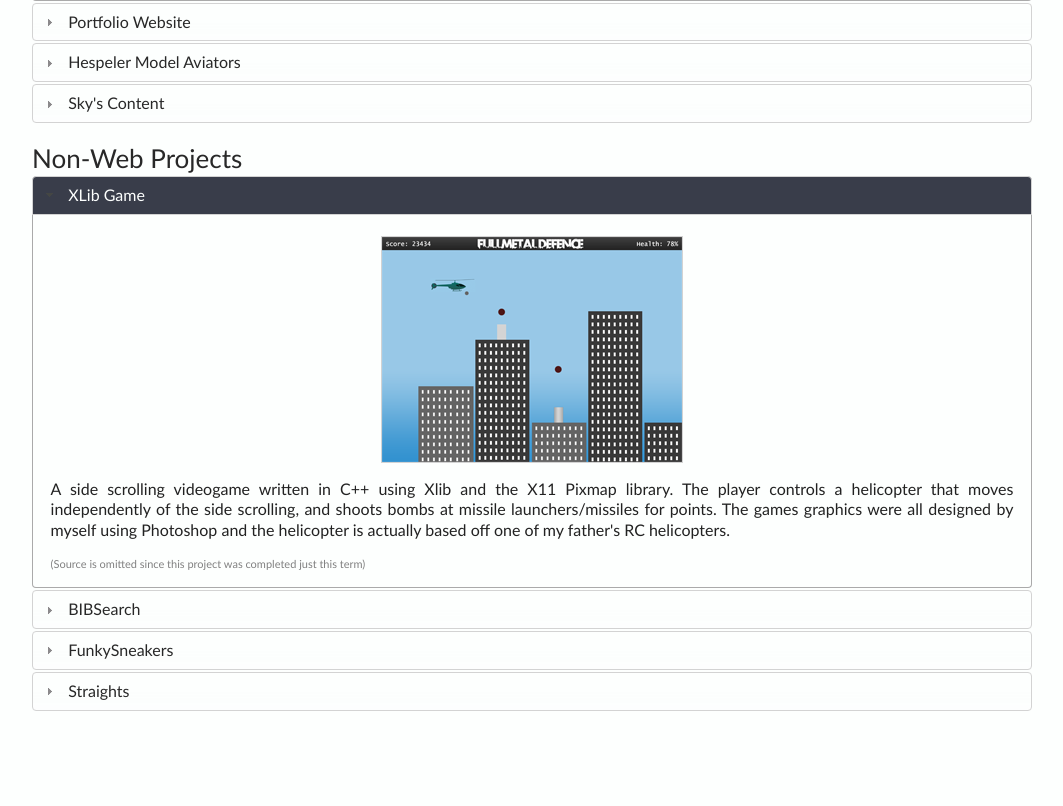
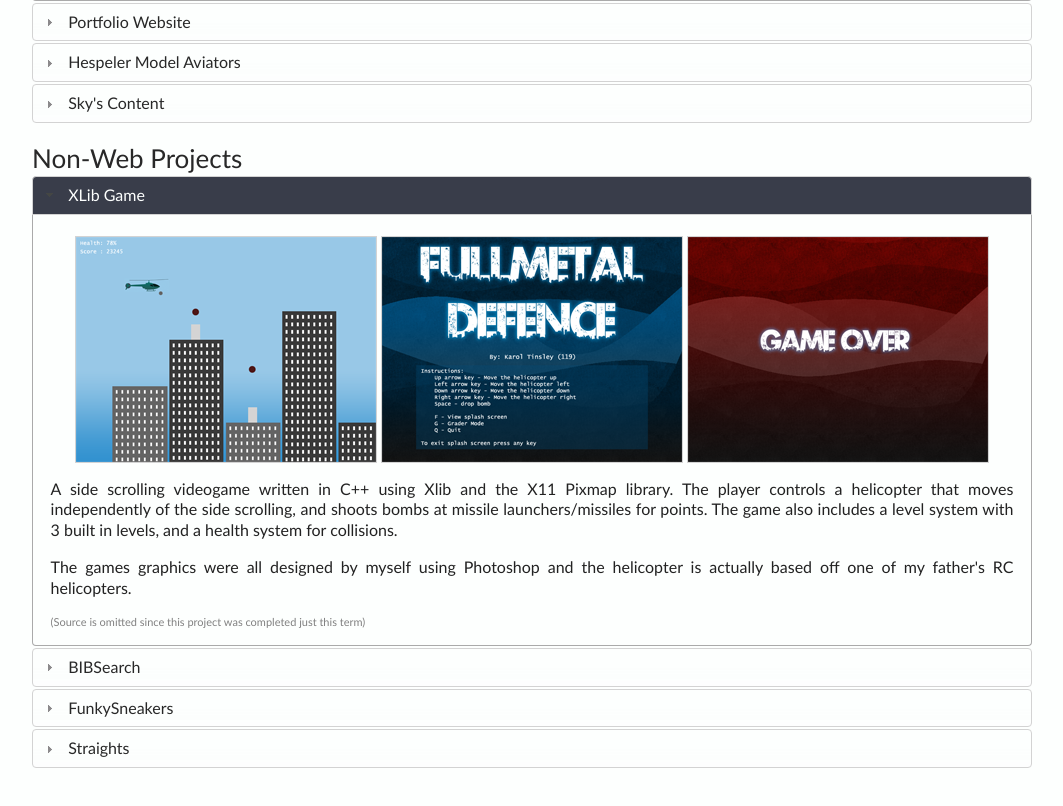
Before and after one commit to knshirley/portfolio, a PHP site: a page that uses views/projects/main.php in a window 1280 px wide. Shown: the part 619-1425 px from the top of the page, without its empty margins (108-1171 px from the left). Before the commit the page ends 1330 px from the top, so only its background shows below. Run offline with PHP 8.4, Linux system fonts and the light colour scheme; some libraries are stand-ins or nearby versions.

Commit message:
Some small changes to projects

```diff
--- a/views/projects/main.php
+++ b/views/projects/main.php
@@ -96,12 +96,19 @@
     <div>
         <br/>
          <div class="project-images">
-            <a href="<?php echo SITE_ROOT;?>/includes/img/projects/xlib.png" rel="lightbox" title="">
-                <img src="<?php echo SITE_ROOT;?>/includes/img/projects/thumbs/xlib.png">
+            <a href="<?php echo SITE_ROOT;?>/includes/img/projects/xlib-1.png" rel="lightbox[xlib]" title="">
+                <img src="<?php echo SITE_ROOT;?>/includes/img/projects/thumbs/xlib-1.png">
+            </a>
+            <a href="<?php echo SITE_ROOT;?>/includes/img/projects/xlib-2.png" rel="lightbox[xlib]" title="">
+                <img src="<?php echo SITE_ROOT;?>/includes/img/projects/thumbs/xlib-2.png">
+            </a>
+            <a href="<?php echo SITE_ROOT;?>/includes/img/projects/xlib-3.png" rel="lightbox[xlib]" title="">
+                <img src="<?php echo SITE_ROOT;?>/includes/img/projects/thumbs/xlib-3.png">
             </a>
         </div>
 
-        <p>A side scrolling videogame written in C++ using Xlib and the X11 Pixmap library. The player controls a helicopter that moves independently of the side scrolling, and shoots bombs at missile launchers/missiles for points. The games graphics were all designed by myself using Photoshop and the helicopter is actually based off one of my father's RC helicopters.</p>
+        <p>A side scrolling videogame written in C++ using Xlib and the X11 Pixmap library. The player controls a helicopter that moves independently of the side scrolling, and shoots bombs at missile launchers/missiles for points. The game also includes a level system with 3 built in levels, and a health system for collisions. </p>
+        <p>The games graphics were all designed by myself using Photoshop and the helicopter is actually based off one of my father's RC helicopters.</p>
         <p><aside>(Source is omitted since this project was completed just this term)</aside></p>
     </div>
 
@@ -123,3 +130,5 @@
         <p>A fully object oriented C++ program that emulates the card game Straights using the command-line. The game contains two playable versions (Regular and Alternative), and can be played with 0-4 computer players. This game was done in a group of 2.</p>
     </div>
 </div>
+
+<br/><br/>
```
Also changed, not shown: includes/img/projects/thumbs/xlib-1.png (added), includes/img/projects/thumbs/xlib-2.png (added), includes/img/projects/thumbs/xlib-3.png (added), includes/img/projects/thumbs/xlib.png (deleted), includes/img/projects/xlib-1.png (added), includes/img/projects/xlib-2.png (added), includes/img/projects/xlib-3.png (added), includes/img/projects/xlib.png (deleted).
